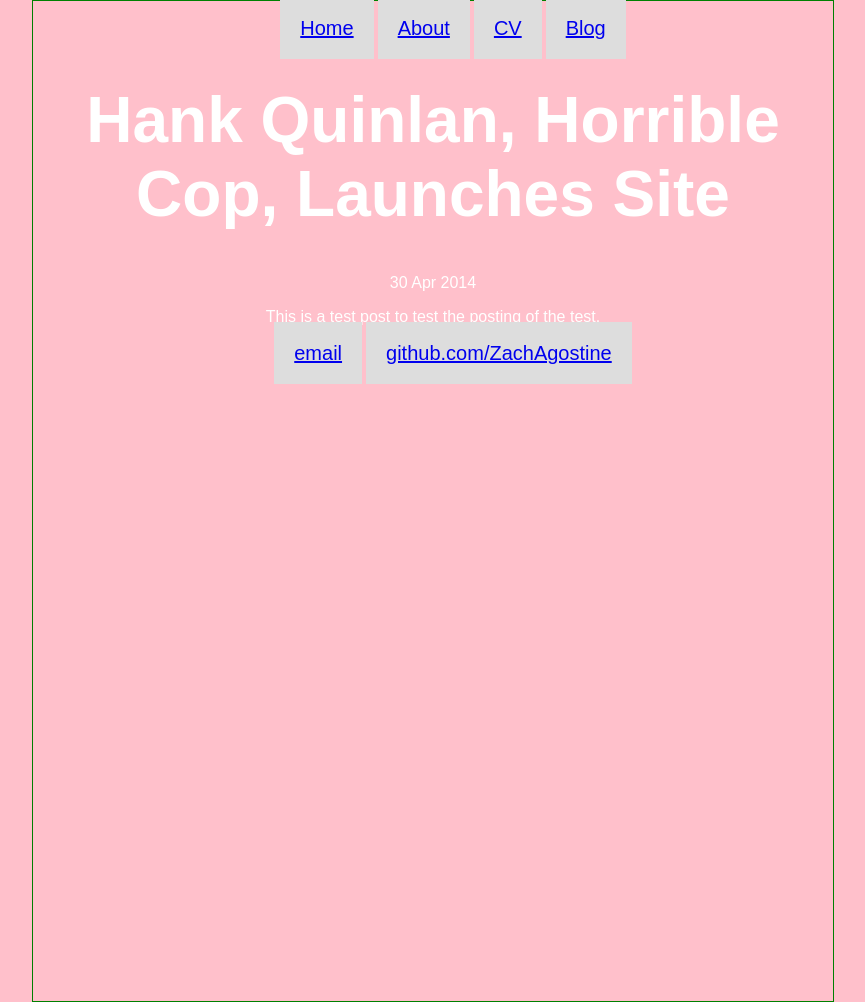
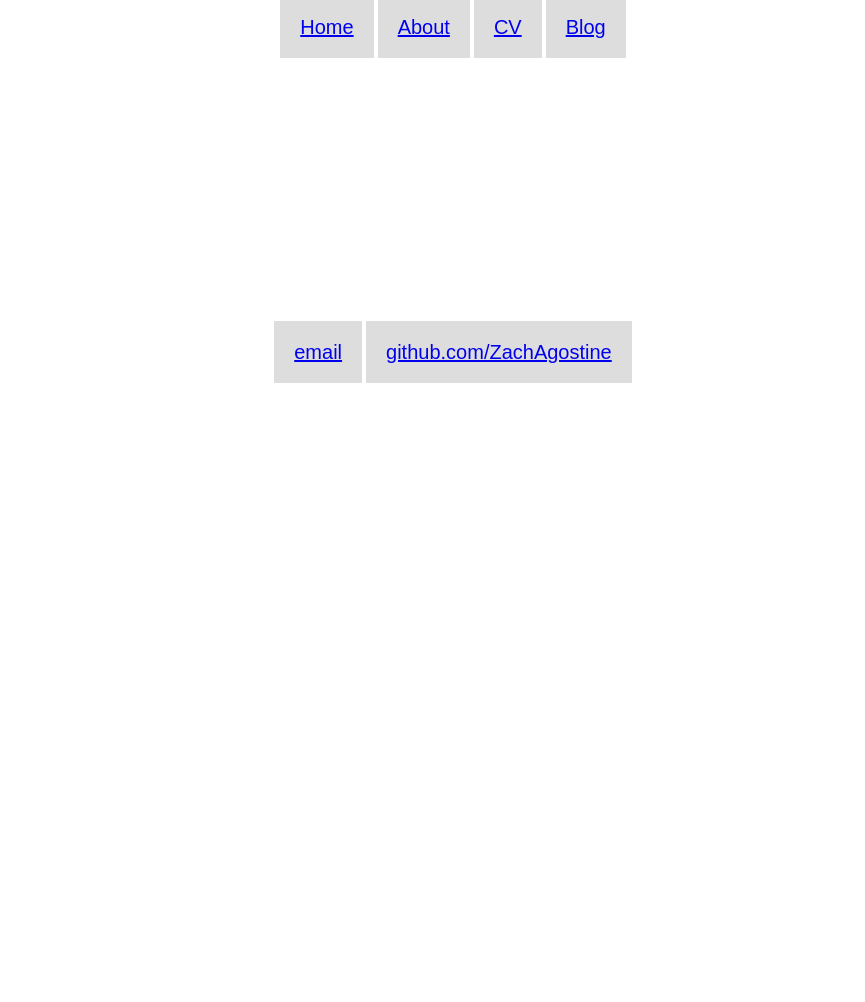
Before and after one commit to ZachAgostine/ZachAgostine.github.io, a Jekyll site: the page built from _posts/2017-02-21-test-test.md, in a window 1280 px wide. Shown: the whole page, without its empty margins (207-1072 px from the left). Built offline with Jekyll 4.4.1, drawn with Linux system fonts in a browser that asks for light colours; after the commit the page ends 900 px from its top, so only the background shows below that.

Commit message:
Update main.css

```diff
--- a/css/main.css
+++ b/css/main.css
@@ -1,4 +1,4 @@
-body {
+test {
 	display: block;
 	height: 1000px;
 	width: 800px;
```
